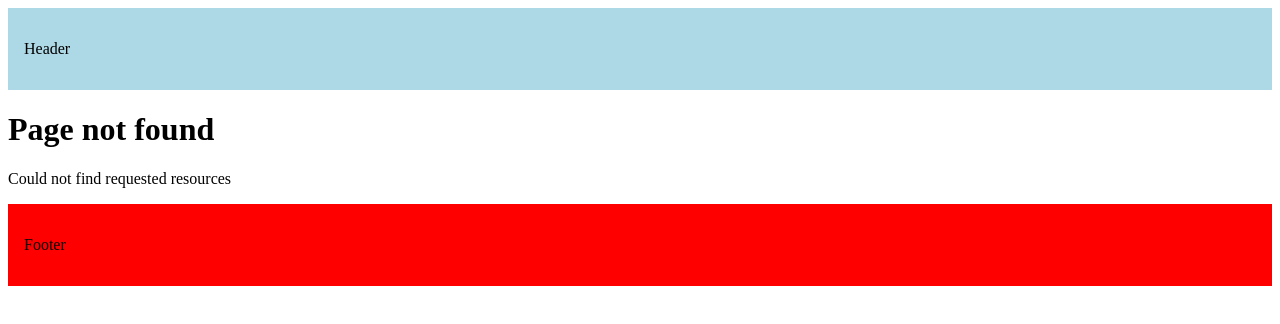
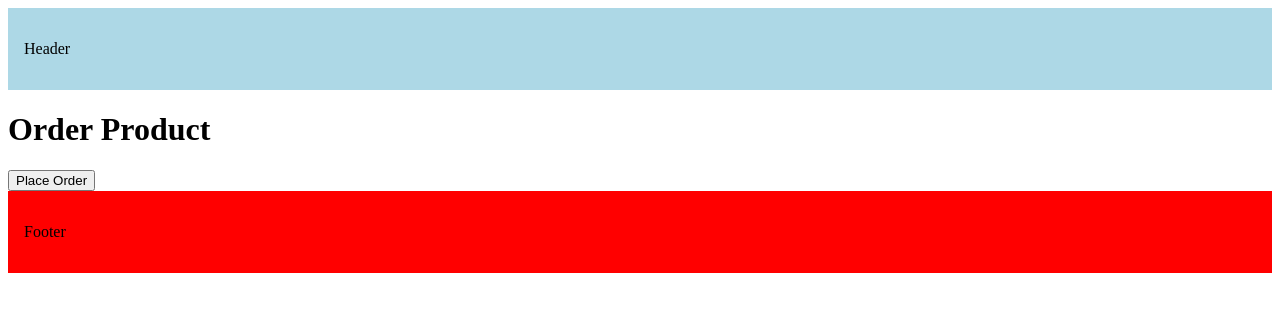
Before and after one commit to NayanPatidar/NextJS, a Next.js app in the folder my-first-app/: page /order-product in a window 1280 px wide. Before the commit this address had no page. Shown: the top 324 px of the page. Built offline with nearby package versions, Linux system fonts and the light colour scheme.

Commit message:
Navigating

```diff
--- /dev/null
+++ b/my-first-app/src/app/order-product/page.tsx
@@ -0,0 +1,17 @@
+"use client"
+import { useRouter } from "next/navigation";
+
+export default function ProductOrder() {
+  const router = useRouter();
+  const handleClick = () => {
+    console.log("Placing your order");
+    router.push("/");
+  };
+
+  return (
+    <>
+      <h1>Order Product</h1>
+      <button onClick={handleClick}>Place Order</button>
+    </>
+  );
+}
```
